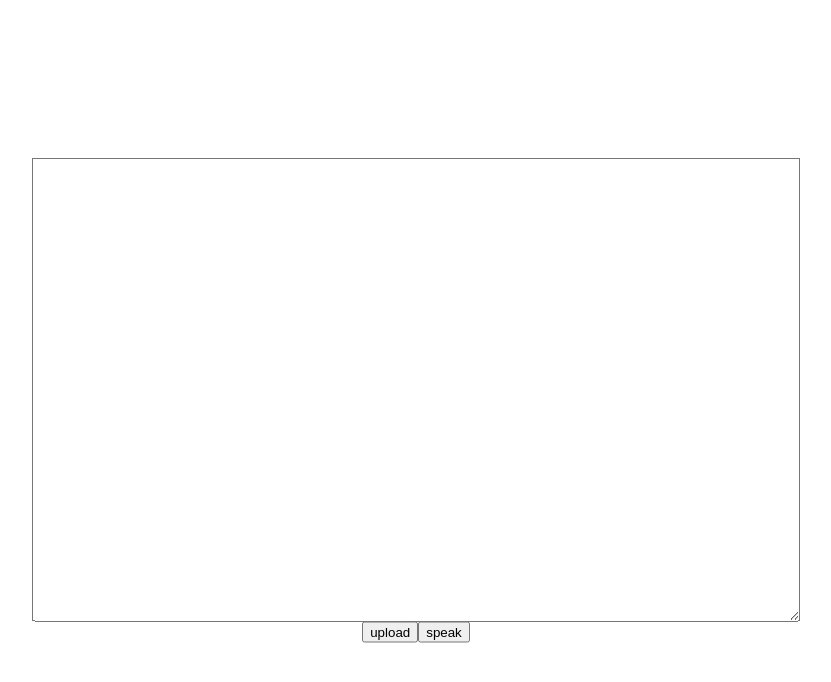
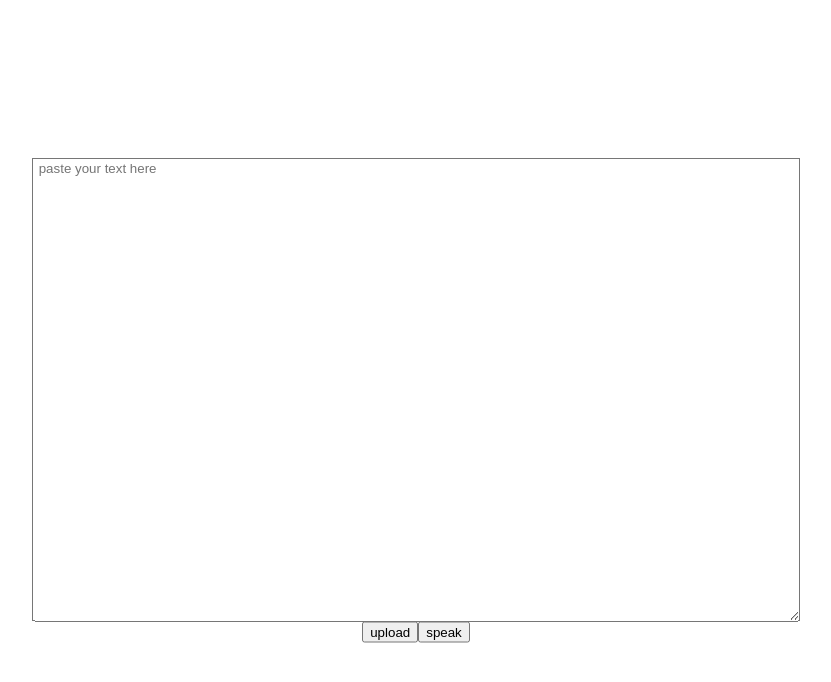
Before and after one commit to Lucius-coder/leetcode, a React (Vite) app in the folder text-to-speech/: page / in a window 1280 px wide. Shown: the top 682 px of the page, without its empty margins (224-1055 px from the left). Built offline with nearby package versions, Linux system fonts and the light colour scheme.

Commit message:
made changes to textfield.jsx

```diff
--- a/text-to-speech/src/textField.jsx
+++ b/text-to-speech/src/textField.jsx
@@ -11,7 +11,7 @@ textField() {
     <>
     <div className="wrapper">
       <div className='textarea'>
-    <textarea name="text" id="" className="text"></textarea>
+    <textarea name="text" id="" className="text" placeholder=' paste your text here'></textarea>
     <input type="file" name="" id="file" />
     <div className="buttonContainer">
    <button onClick={()=>{UploadScript("#file")
```
